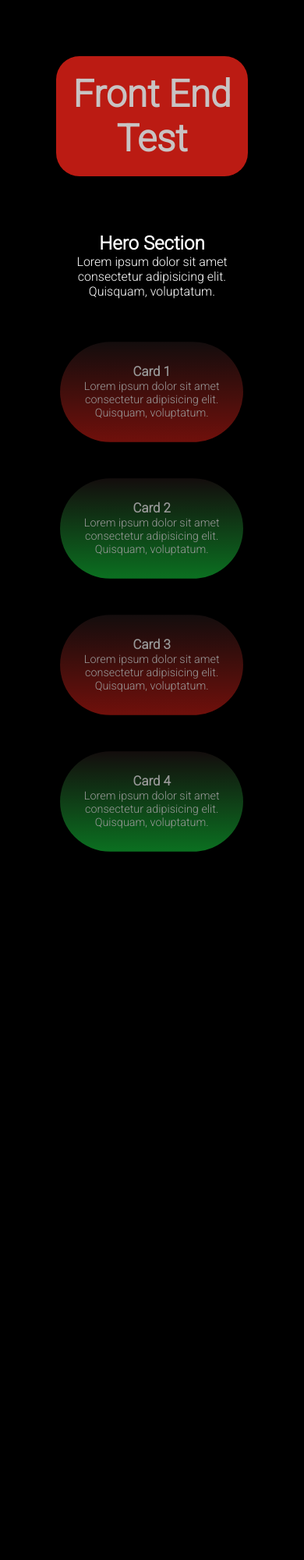
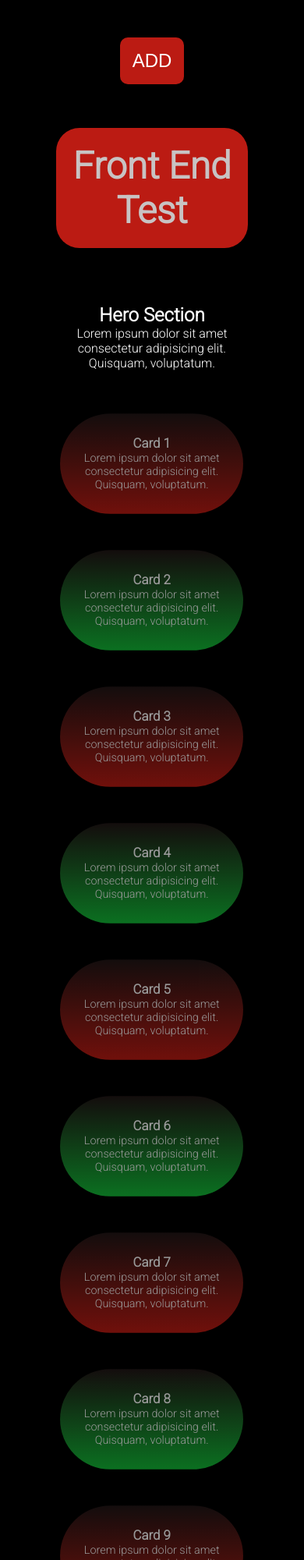
Before and after one commit to sashdc/front-end-test, a plain HTML site: page index.html in a window 390 px wide. Shown: the top 2000 px of the page at 78% size. Before the commit the page ends 1147 px from the top, so only its background shows below. Drawn offline with Linux system fonts and the light colour scheme.

Commit message:
added javacript

```diff
--- a/assets/css/styles.css
+++ b/assets/css/styles.css
@@ -18,6 +18,19 @@ body {
     padding: 2rem;
     text-align: center;
 
+}
+
+/* style the button */
+button {
+    background-color: #bb1b13;
+    color: #fff;
+    padding: 1rem;
+    border: none;
+    border-radius: 10px;
+    font-size: 1.5rem;
+    margin: 1rem;
+    cursor: pointer;
+    transition: all 0.3s ease-in-out;
 }
 
 header{
@@ -97,18 +110,34 @@ h1 {
     opacity: 1;
     border-radius: 10px;
     /* font-family: "permanent marker"; */
-    animation: spin 1s ease-in-out;
-
+    /* animation: spin 1s ease-in-out; */
 }
 
-/* make every second card a differnet gradient colour */
+/* make the card change background colour and font colour on click and keep it that way till clicked off */
+.card:active {
+    background: linear-gradient(#211616 0%, #5c13bb 100%);
+    color: #b9b9b9;
+}
+
+.card:nth-child(2n):active {
+    background: linear-gradient(#211616 0%, #a2bb13 100%);
+}
+
+
+
+/* make every third card a differnet gradient colour */
 .card:nth-child(2n) {
     background: linear-gradient(#211616 0%, #13bb37 100%);
 }
 
+
 .grid {
-    display: flex;
-    flex-direction: row;
+    display: grid;
+    /* flex-direction: row; */
+
+    grid-template-columns: repeat(3, 1fr);
+
+
     justify-content: center;
     align-items: center;
     align-items: center;
@@ -137,6 +166,12 @@ h1 {
 /* make responsive */
 @media (max-width: 768px) {
     .grid {
-        flex-direction: column;
+        grid-template-columns: repeat(2, 1fr);
     }
 }
+
+@media (max-width: 500px) {
+    .grid {
+        grid-template-columns: repeat(1, 1fr);
+    }
+}
--- a/assets/js/script.js
+++ b/assets/js/script.js
@@ -0,0 +1,52 @@
+
+// Create a button element
+const addButton = document.createElement('button');
+addButton.textContent = 'ADD';
+
+// Add event listener to the button
+addButton.addEventListener('click', function() {
+    // Get the user input for h3 and p
+    const h3Input = prompt('Enter the text for card heading:');
+    const pInput = prompt('Enter the text for card content');
+
+    // Create a new card element
+    const newCard = document.createElement('div');
+    newCard.classList.add('card');
+
+    // Create h3 and p elements with user input
+    const h3Element = document.createElement('h3');
+    h3Element.textContent = h3Input;
+    const pElement = document.createElement('p');
+    pElement.textContent = pInput;
+
+    // Create delete button
+    const deleteButton = document.createElement('button');
+    deleteButton.textContent = 'DELETE';
+
+    // Add event listener to the delete button
+    deleteButton.addEventListener('click', function() {
+        // Remove the card from the page
+        newCard.remove();
+    });
+
+    // Append h3, p, and delete button elements to the new card
+    newCard.appendChild(h3Element);
+    newCard.appendChild(pElement);
+    newCard.appendChild(deleteButton);
+
+    // Append the new card to the page
+    document.querySelector('.grid').appendChild(newCard);
+});
+
+
+
+// Create a container for the buttons
+const buttonContainer = document.createElement('div');
+buttonContainer.classList.add('button-container');
+
+// Add the button to the container
+buttonContainer.appendChild(addButton);
+
+// Add the container to the top of the page
+const body = document.querySelector('body');
+body.insertBefore(buttonContainer, body.firstChild);
--- a/index.html
+++ b/index.html
@@ -35,8 +35,30 @@
             <h3>Card 4</h3>
             <p>Lorem ipsum dolor sit amet consectetur adipisicing elit. Quisquam, voluptatum.</p>
         </div>
+        <!-- add more cards -->
+        <div class="card">
+            <h3>Card 5</h3>
+            <p>Lorem ipsum dolor sit amet consectetur adipisicing elit. Quisquam, voluptatum.</p>
+        </div>
+        <div class="card">
+            <h3>Card 6</h3>
+            <p>Lorem ipsum dolor sit amet consectetur adipisicing elit. Quisquam, voluptatum.</p>
+        </div>
+        <div class="card">
+            <h3>Card 7</h3>
+            <p>Lorem ipsum dolor sit amet consectetur adipisicing elit. Quisquam, voluptatum.</p>
+        </div>
+        <div class="card">
+            <h3>Card 8</h3>
+            <p>Lorem ipsum dolor sit amet consectetur adipisicing elit. Quisquam, voluptatum.</p>
+        </div>
+        <div class="card">
+            <h3>Card 9</h3>
+            <p>Lorem ipsum dolor sit amet consectetur adipisicing elit. Quisquam, voluptatum.</p>
+        </div>
+
 
 </body>
 <!-- link javascript  -->
-<script src="assets/js/scripts.js"></script>
+<script src="assets/js/script.js"></script>
 </html>
```
